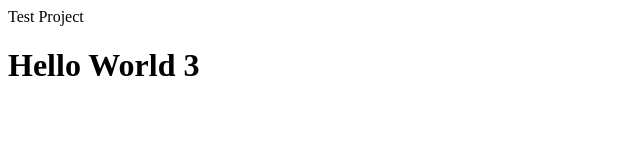
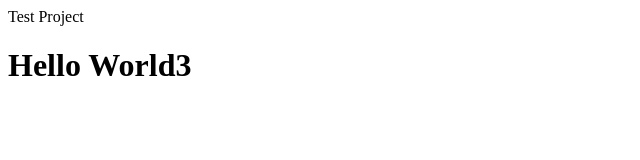
Before and after one commit to Serajaldeeb/Training, a plain HTML site: page index.html in a window 1280 px wide. Shown: the full height of the page, 0-640 px from the left. Drawn offline with Linux system fonts and the light colour scheme.

Commit message:
New branch commit

```diff
--- a/index.html
+++ b/index.html
@@ -1,7 +1,7 @@
 <html>
 <head>Test Project</head>
 <body>
-<h1>Hello World 3</h1>
+<h1>Hello World3</h1>
 
 </body>
 
```
